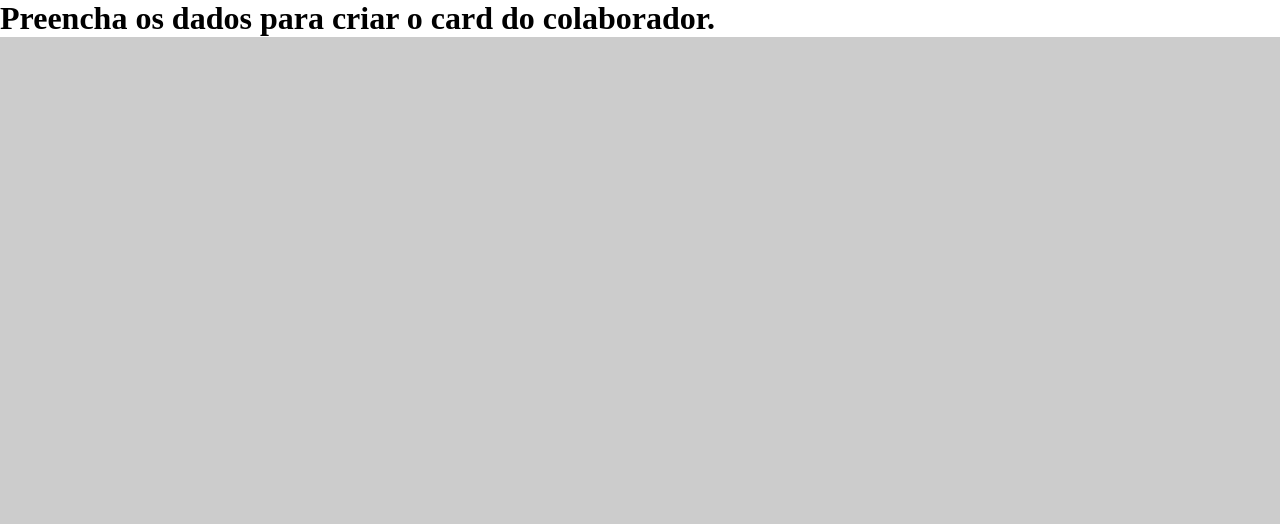
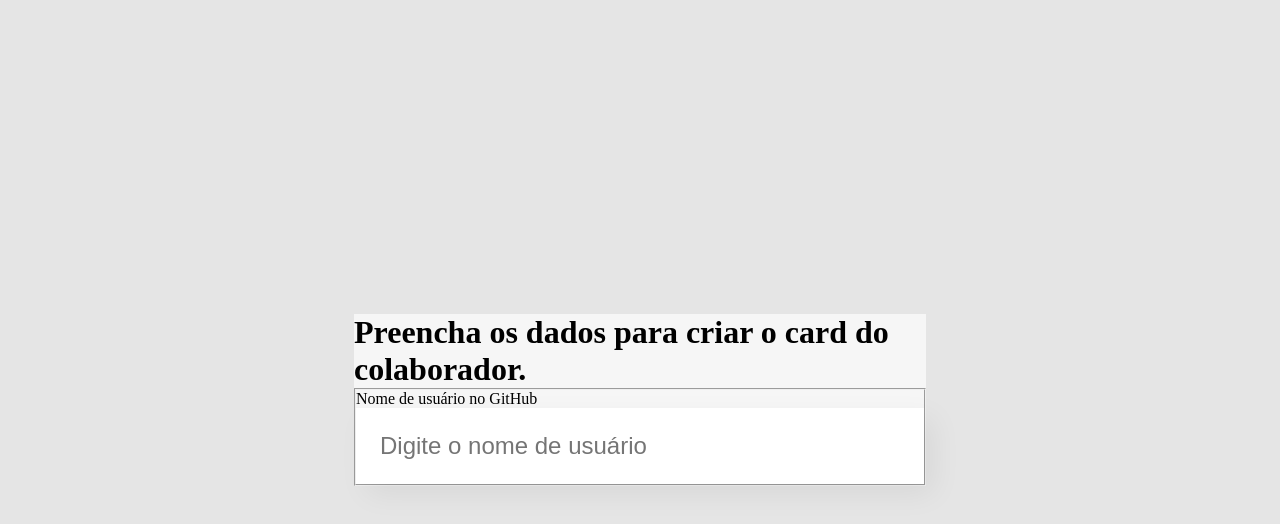
Before and after one commit to paulohmoreira/squad-builder, a React (Create React App) app: page / in a window 1280 px wide. Shown: the top 524 px of the page. Built offline with nearby package versions, Linux system fonts and the light colour scheme.

Commit message:
Criar Input que vai receber nome do usuario no Git

```diff
--- a/src/components/Form/form.css
+++ b/src/components/Form/form.css
@@ -1,3 +1,5 @@
 .squad-form {
-  background-color: #fff;
+  background-color: #f6f6f6;
+  width: 80%;
+  margin: auto;
 }
--- a/src/components/Form/index.js
+++ b/src/components/Form/index.js
@@ -1,9 +1,11 @@
+import InputText from '../InputText';
 import './form.css';
 
 const Form = () => {
   return (
     <form className='squad-form'>
       <h1>Preencha os dados para criar o card do colaborador.</h1>
+      <InputText />
     </form>
   );
 };
--- /dev/null
+++ b/src/components/InputText/index.js
@@ -0,0 +1,12 @@
+import './style.css';
+
+const InputText = () => {
+  return (
+    <fieldset className='text-field'>
+      <label>Nome de usuário no GitHub</label>
+      <input type='text' placeholder='Digite o nome de usuário' />
+    </fieldset>
+  );
+};
+
+export default InputText;
--- /dev/null
+++ b/src/components/InputText/style.css
@@ -0,0 +1,8 @@
+.text-field input {
+  background-color: #fff;
+  box-shadow: 10px 10px 30px rgba(0, 0, 0, 0.06);
+  width: 100%;
+  border: none;
+  font-size: 1.5rem;
+  padding: 1.5rem;
+}
--- a/src/global.css
+++ b/src/global.css
@@ -5,5 +5,9 @@
 }
 
 body {
-  background-color: #ccc;
+  background-color: #e5e5e5;
+  height: 100vh;
+  display: flex;
+  justify-content: center;
+  align-items: center;
 }
```
Also changed, not shown: 1 other file (tests, documents, lock files or other folders).
